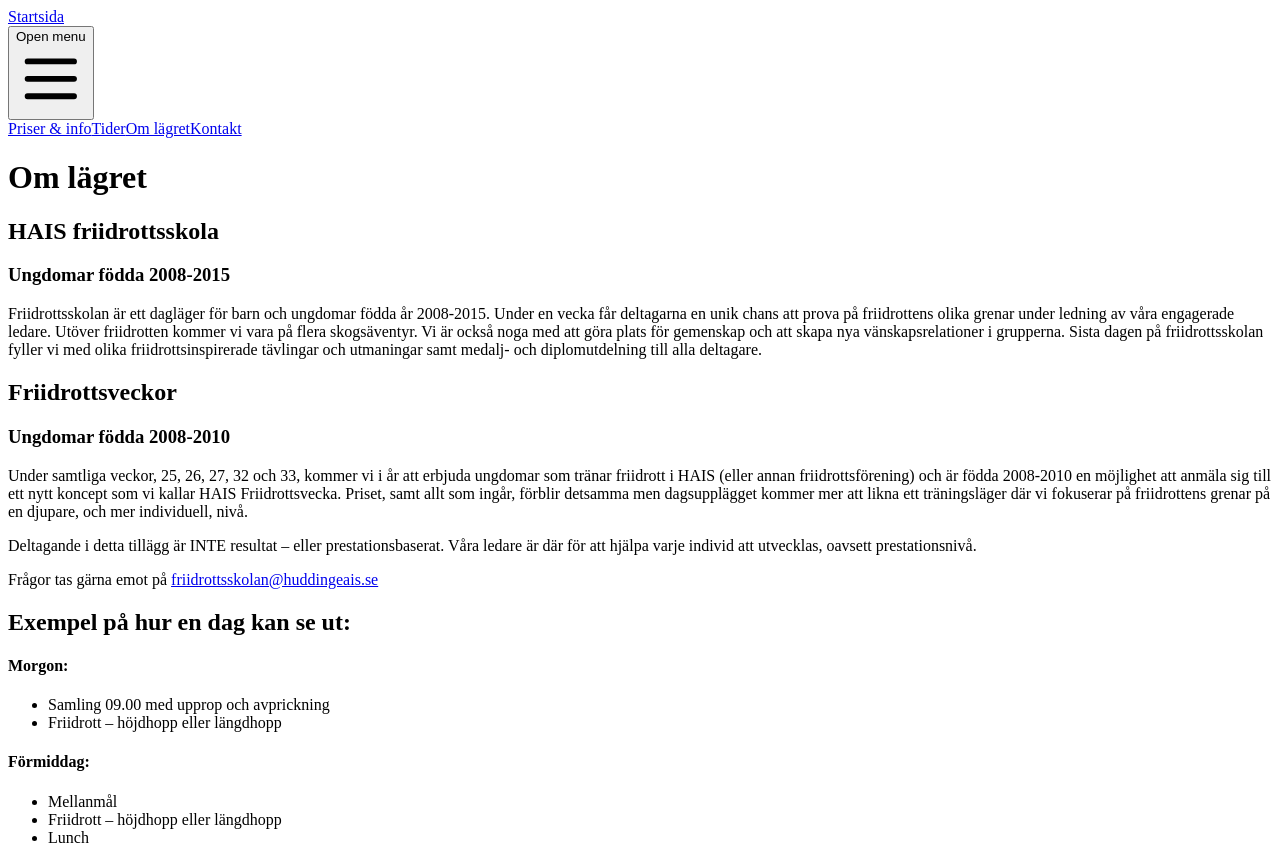
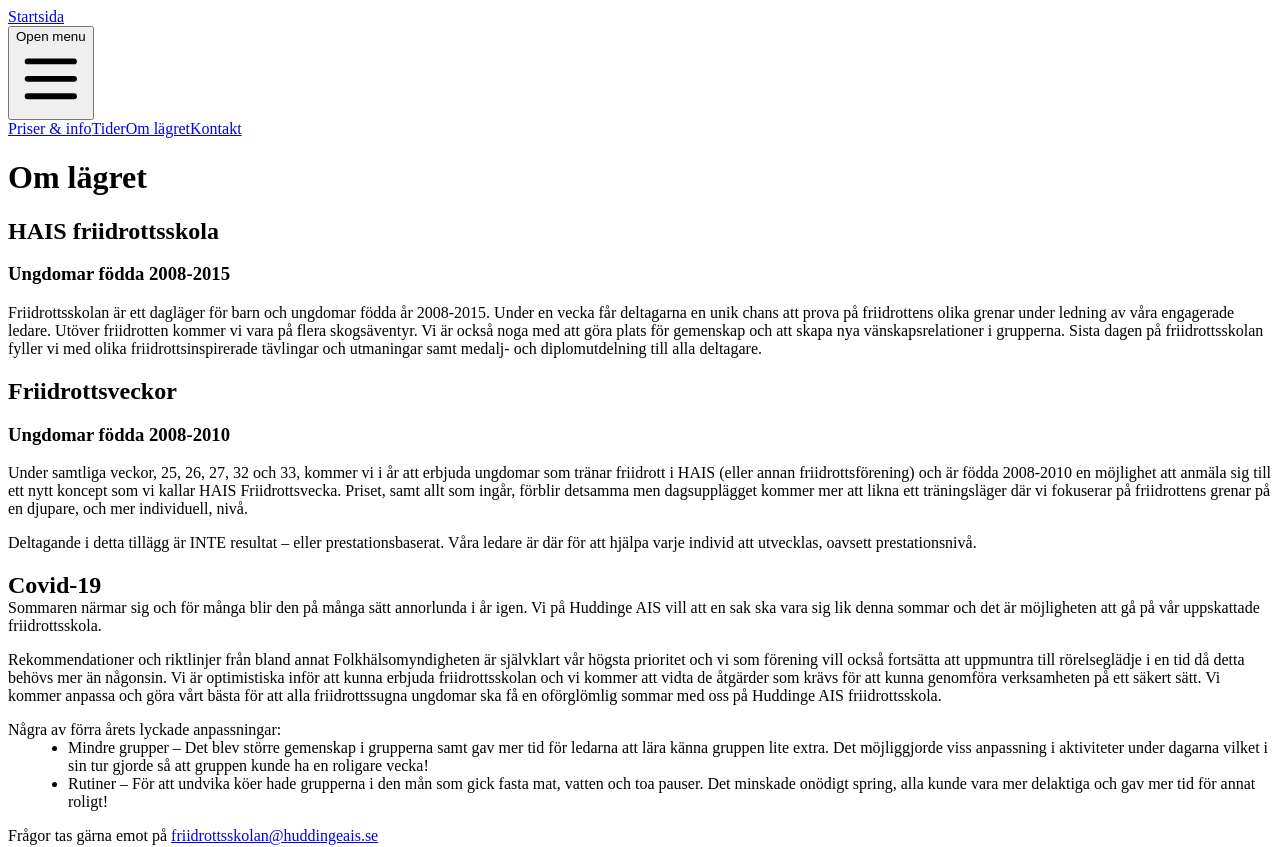
Before and after one commit to assarbertil/friidrottsskola, a Next.js app: page /sv/om in a window 1280 px wide. Shown: the top 847 px of the page. Built offline with nearby package versions, Linux system fonts and the light colour scheme.

Commit message:
Added covid info and ' style={{ marginBottom: 0 }}' to om.js

```diff
--- a/components/Title.jsx
+++ b/components/Title.jsx
@@ -1,3 +1,3 @@
 export default function Title(props) {
-  return <h1 className="mt-24 mb-24 text-5xl font-bold">{props.title}</h1>;
+  return <h1 className="mt-24 mb-12 text-5xl font-bold">{props.title}</h1>;
 }
--- a/pages/sv/om.js
+++ b/pages/sv/om.js
@@ -12,10 +12,10 @@
         <title>Om lägret</title>
       </Head>
       <Container>
-        <Title title="Om lägret" />
+        <Title title="Om lägret"  />
         <main>
           <MainText>
-            <h2>HAIS friidrottsskola</h2>
+            <h2 style={{ marginBottom: 0 }}>HAIS friidrottsskola</h2>
             <h3>Ungdomar födda 2008-2015</h3>
             <p>
               Friidrottsskolan är ett dagläger för barn och ungdomar födda år
@@ -28,7 +28,7 @@
               tävlingar och utmaningar samt medalj- och diplomutdelning till
               alla deltagare.
             </p>
-            <h2>Friidrottsveckor</h2>
+            <h2 style={{ marginBottom: 0 }}>Friidrottsveckor</h2>
             <h3>Ungdomar födda 2008-2010</h3>
             <p>
               Under samtliga veckor, 25, 26, 27, 32 och 33, kommer vi i år att
@@ -44,6 +44,31 @@
               prestationsbaserat. Våra ledare är där för att hjälpa varje
               individ att utvecklas, oavsett prestationsnivå.
             </p>
+            <h2 style={{ marginBottom: 0 }}>Covid-19</h2>
+            <p style={{ marginTop: 0 }}>Sommaren närmar sig och för många blir den på många sätt annorlunda i år igen.
+              Vi på Huddinge AIS vill att en sak ska vara sig lik denna sommar och det är
+              möjligheten att gå på vår uppskattade friidrottsskola.
+            </p>
+            <p style={{ marginTop: 0 }}> Rekommendationer och riktlinjer från bland annat Folkhälsomyndigheten är självklart
+              vår högsta prioritet och vi som förening vill också fortsätta att uppmuntra till
+              rörelseglädje i en tid då detta behövs mer än någonsin. Vi är optimistiska inför
+              att kunna erbjuda friidrottsskolan och vi kommer att vidta de åtgärder som krävs
+              för att kunna genomföra verksamheten på ett säkert sätt. Vi kommer anpassa och göra
+              vårt bästa för att alla friidrottssugna ungdomar ska få en oförglömlig sommar
+              med oss på Huddinge AIS friidrottsskola.
+            </p>
+            <p style={{ marginTop: 0 }}>
+              Några av förra årets lyckade anpassningar:
+              <ul className="ml-4 list-disc" style={{ marginTop: 0, marginLeft: 20 }}>
+                <li style={{ margin: 0 }}>Mindre grupper – Det blev större gemenskap i grupperna samt gav mer tid för
+                  ledarna att lära känna gruppen lite extra. Det möjliggjorde viss anpassning i
+                  aktiviteter under dagarna vilket i sin tur gjorde så att gruppen kunde ha en roligare vecka!</li>
+                <li style={{ margin: 0 }}>Rutiner – För att undvika köer hade grupperna i den mån som gick fasta mat,
+                  vatten  och toa pauser. Det minskade onödigt spring, alla kunde vara mer delaktiga
+                  och gav mer tid för annat roligt!</li>
+              </ul>
+            </p>
+
             <p>Frågor tas gärna emot på <a className="block text-blue-200 underline" href="mailto:friidrottsskolan@huddingeais.se">
               friidrottsskolan@huddingeais.se </a></p>
 
--- a/styles/LogoCloud.css
+++ b/styles/LogoCloud.css
@@ -47,4 +47,5 @@
     grid-area: 2 / 4 / 3 / 7;
     display: flex;
   }
+
 }
```
